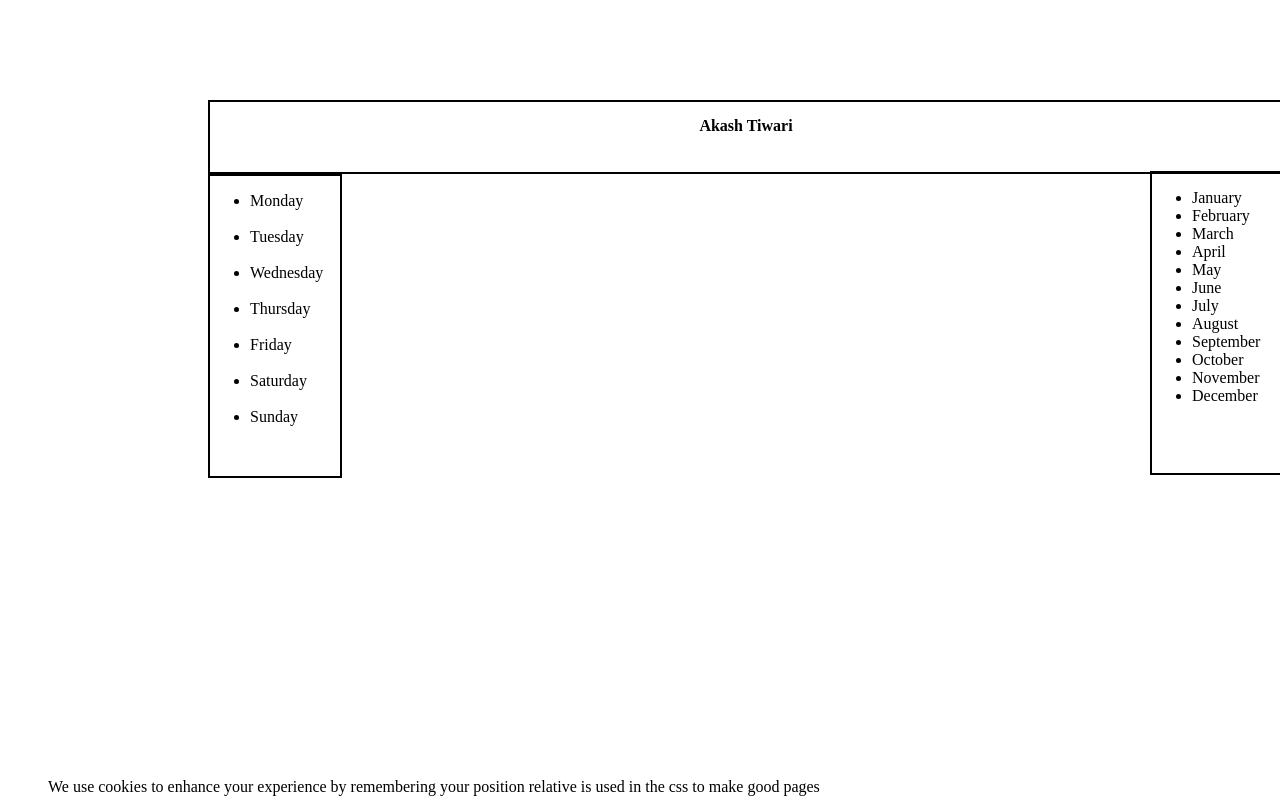
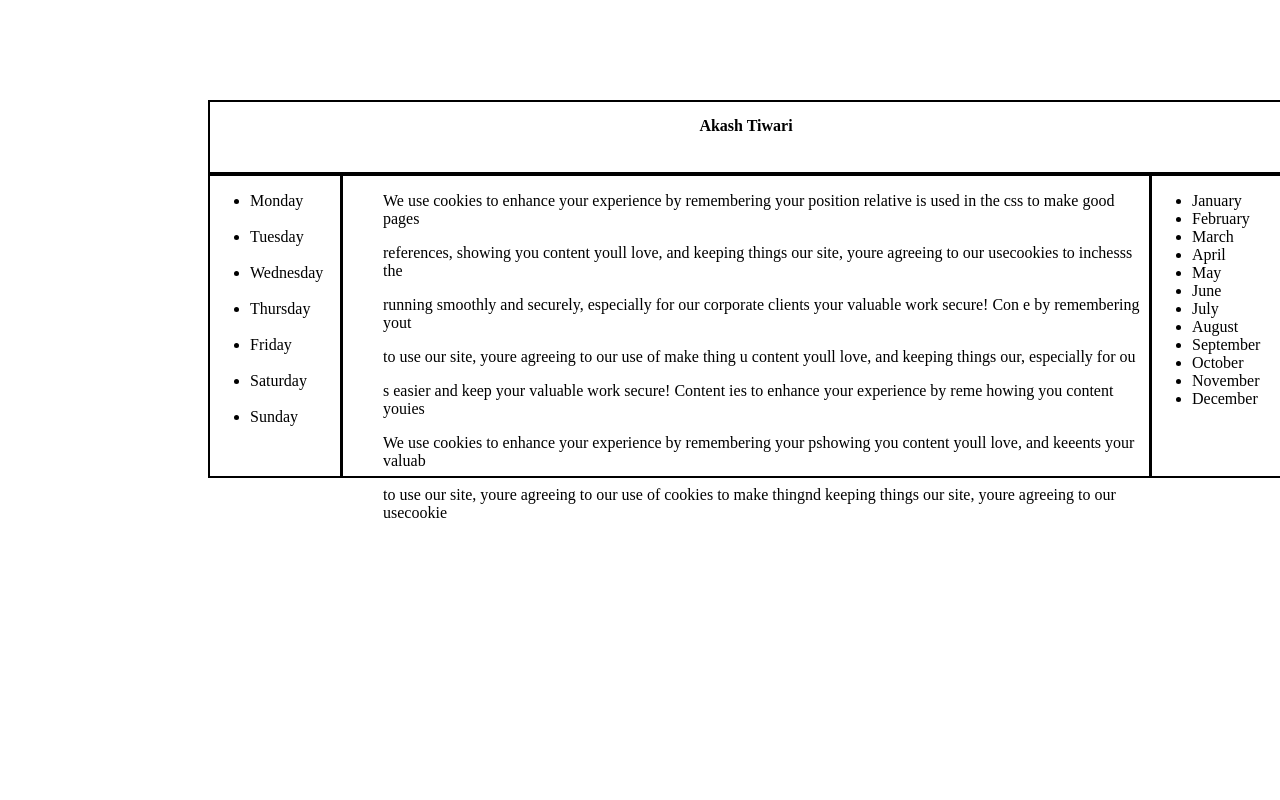
Before and after one commit to akashtiwaru/Portfolio, a plain HTML site: page Index.html in a window 1280 px wide. Shown: the top 800 px of the page. Drawn offline with Linux system fonts and the light colour scheme.

Commit message:
maincontent html table to css layout#9

```diff
--- a/Index.html
+++ b/Index.html
@@ -35,9 +35,18 @@
         margin-bottom: 200px;
         margin-top: 0px;
         position: relative;
-        bottom: 845px;
+        bottom: 908px;
         left: 942px;
         padding-right: 30px;
+    }
+   .maincontent{
+        height: 300px;
+        width: 806px;
+        border: 2px solid black;
+        margin-left: 333px;
+        position: relative;
+        bottom: 604px;
+
     }
     </style>
 </head>
@@ -57,7 +66,7 @@
 
         </ul>
     </div>
-    <tr>
+    <div class="maincontent">
         <ul>
            <p>We use cookies to enhance your experience by remembering your position relative is used in the css to make good pages</p>
            <p>references, showing you content youll love, and keeping things our site, youre agreeing to our usecookies to inchesss the </p>
@@ -67,7 +76,7 @@
            <p>We use cookies to enhance your experience by remembering your pshowing you content youll love, and keeents  your valuab</p>
            <p>to use our site, youre agreeing to our use of cookies to make thingnd keeping things our site, youre agreeing to our usecookie</p>
         </ul>
-    </tr>
+    </div>
          <div class="rightsidebar">
             <ul>
                 <li>January</li>
```
